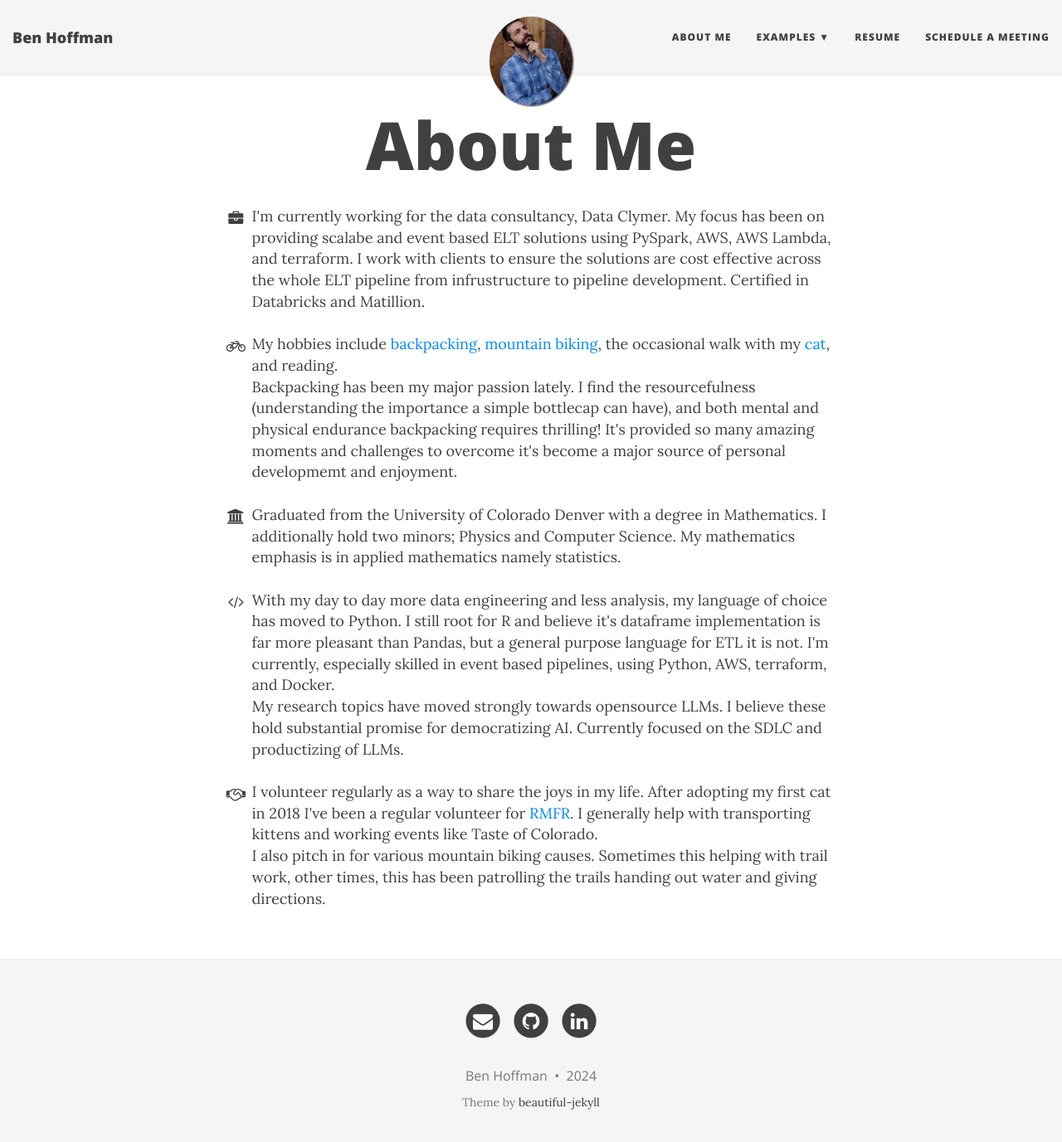
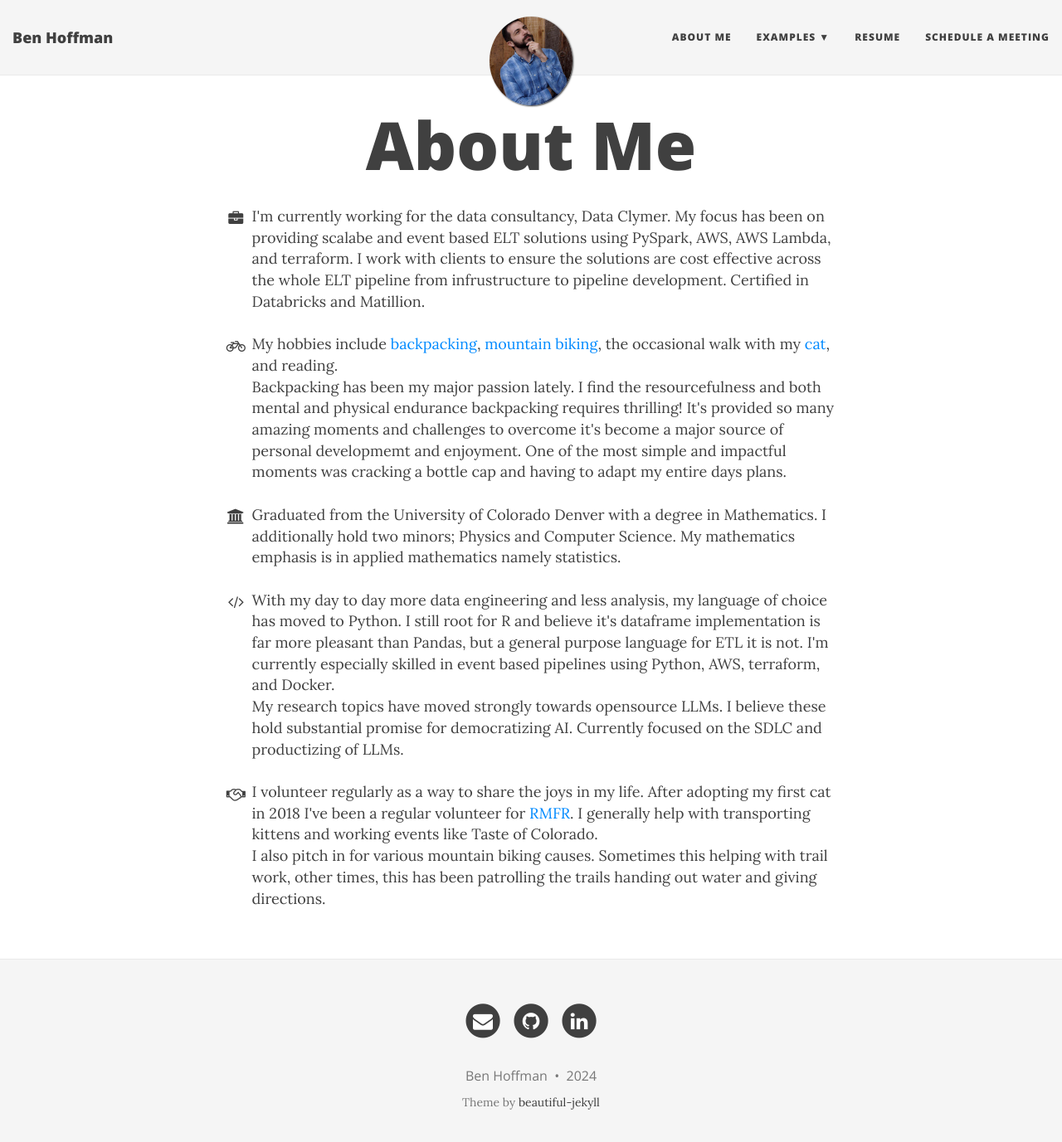
Before and after one commit to hoffmben/hoffmben.github.io, a Jekyll site: the page built from aboutme.md, in a window 1280 px wide and 1390 px high. Shown: the top 1377 px of the window at 83% size. Built offline with Jekyll 4.4.1, drawn with Linux system fonts in a browser that asks for light colours.

Commit message:
More minor nits

```diff
--- a/aboutme.md
+++ b/aboutme.md
@@ -17,8 +17,8 @@ My hobbies include <a href="https://benhoffman.net/backpacking">backpacking</a>,
 the occasional walk with my <a href="https://benhoffman.net/cat">cat</a>,
 and reading.
 <br>
-Backpacking has been my major passion lately. I find the resourcefulness (understanding the importance a simple bottlecap can have),
-and both mental and physical endurance backpacking requires thrilling! It's provided so many amazing moments and challenges to overcome it's become a major source of personal developmemt and enjoyment.
+Backpacking has been my major passion lately. I find the resourcefulness and both mental and physical endurance backpacking requires thrilling! It's provided so many amazing moments and challenges to overcome it's become a major source of personal developmemt and enjoyment. One of the most simple and
+impactful moments was cracking a bottle cap and having to adapt my entire days plans.
 </li>
 <br>
 <li><span class="fa-li"><i class="fa fa-university" aria-hidden="true"></i></span>
@@ -30,7 +30,7 @@ emphasis is in applied mathematics namely statistics.
 <li><span class="fa-li"><i class="fa fa-code" aria-hidden="true"></i></span>
 With my day to day more data engineering and less analysis, my language of choice has moved to Python.
 I still root for R and believe it's dataframe implementation is far more pleasant than Pandas, but a general
-purpose language for ETL it is not. I'm currently, especially skilled in event based pipelines, using Python,
+purpose language for ETL it is not. I'm currently especially skilled in event based pipelines using Python,
 AWS, terraform, and Docker.
 <br>
 My research topics have moved strongly towards opensource LLMs. I believe these hold substantial promise
```
